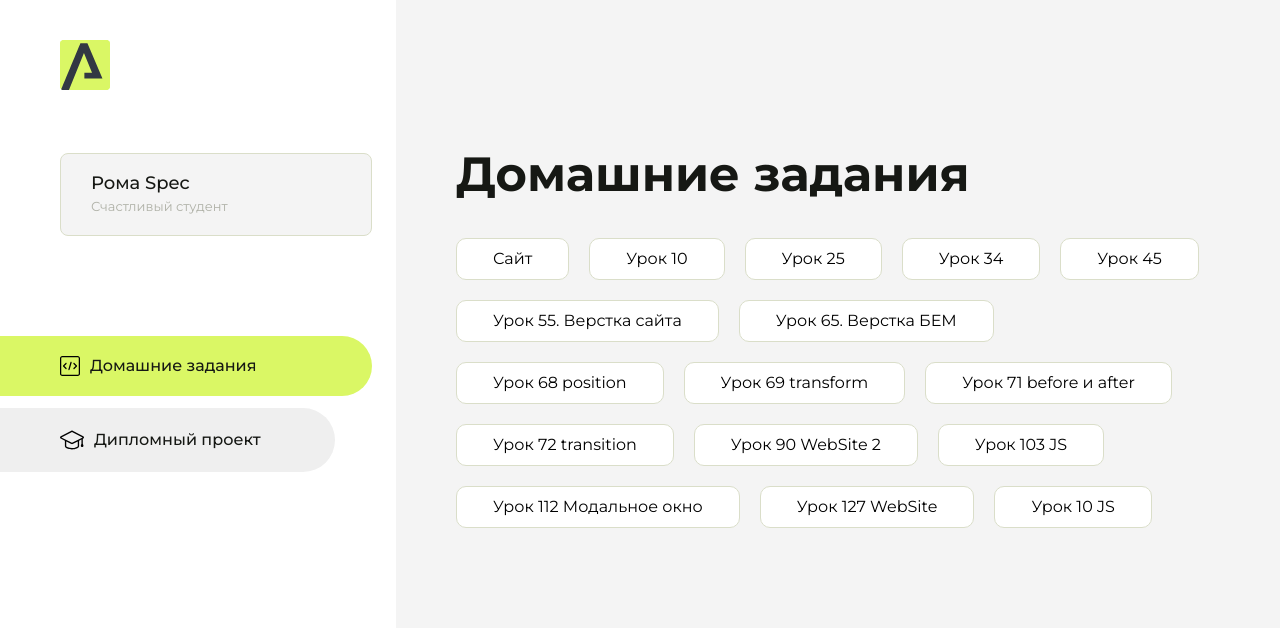
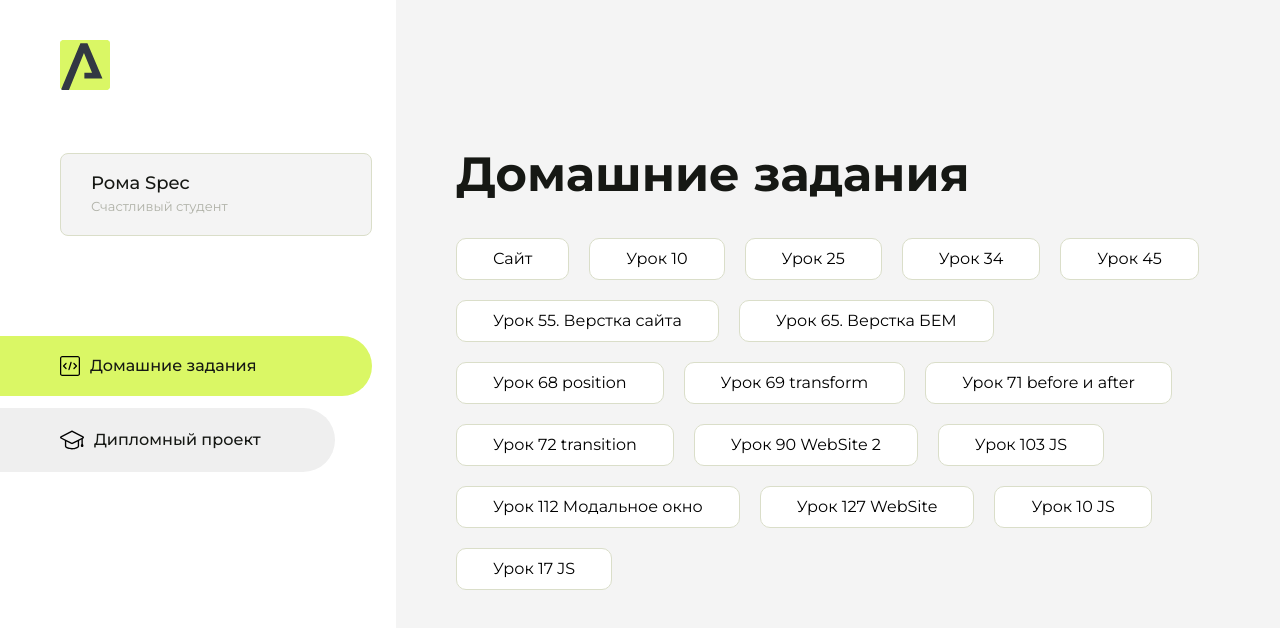
Before and after one commit to specSach/HomeWork, a plain HTML site: page index.html in a window 1280 px wide. Drawn offline with Linux system fonts and the light colour scheme.

Commit message:
Update index.html

```diff
--- a/index.html
+++ b/index.html
@@ -140,6 +140,9 @@
                     <li class="content__list-item">
                         <a href="js-homework/js-10/index.html">Урок 10 JS</a>
                     </li>
+                    <li class="content__list-item">
+                        <a href="js-homework/js-17/index.html">Урок 17 JS</a>
+                    </li>
                 </ul>
             </div>
             <div class="content__block hidden" id="diplomBlock">
```
